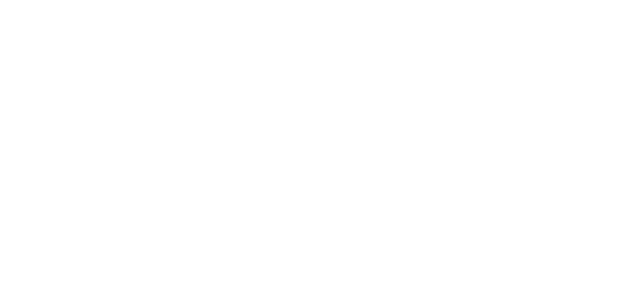
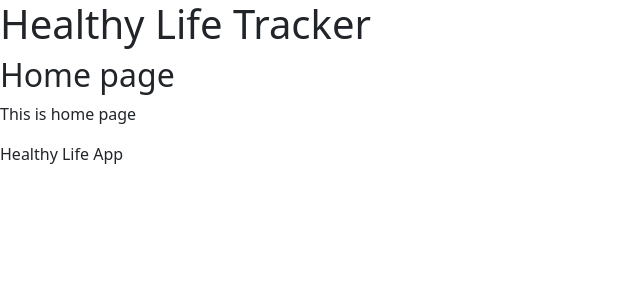
Before and after one commit to eugeniuskab/healthylife, a PHP site: page / in a window 1280 px wide. Before the commit the part shown is empty. Shown: the top 300 px of the page, without its empty margins (0-640 px from the left). Run offline with PHP 8.4, Linux system fonts and the light colour scheme.

Commit message:
add routing system and base page structure

```diff
--- /dev/null
+++ b/includes/footer.php
@@ -0,0 +1,7 @@
+<footer>
+    <p>Healthy Life App</p>
+</footer>
+<script src="https://cdn.jsdelivr.net/npm/bootstrap@5.3.8/dist/js/bootstrap.bundle.min.js"></script>
+<script src="js/script.js"></script>
+</body>
+</html>
--- /dev/null
+++ b/includes/header.php
@@ -0,0 +1,14 @@
+<!DOCTYPE html>
+<html>
+<head>
+    <meta charset="UTF-8">
+    <title>Healthy Life</title>
+    <link href="https://cdn.jsdelivr.net/npm/bootstrap@5.3.8/dist/css/bootstrap.min.css" rel="stylesheet" integrity="sha384-sRIl4kxILFvY47J16cr9ZwB07vP4J8+LH7qKQnuqkuIAvNWLzeN8tE5YBujZqJLB" crossorigin="anonymous">
+    <link rel="stylesheet" href="css/style.css">
+</head>
+
+<body>
+
+<header>
+    <h1>Healthy Life Tracker</h1>
+</header>
--- a/index.php
+++ b/index.php
@@ -1 +1,13 @@
 <?php
+
+$page = $_GET['page'] ?? 'home';
+
+$allowedPages = ['home', 'diet', 'exercise', 'contact'];
+
+if (!in_array($page, $allowedPages)) {
+    $page = 'home';
+}
+
+include 'includes/header.php';
+include "views/$page.php";
+include 'includes/footer.php';
--- /dev/null
+++ b/views/home.php
@@ -0,0 +1,2 @@
+<h2>Home page</h2>
+<p>This is home page</p>
```
Also changed, not shown: views/contact.php (added), views/diet.php (added), views/exercise.php (added).
